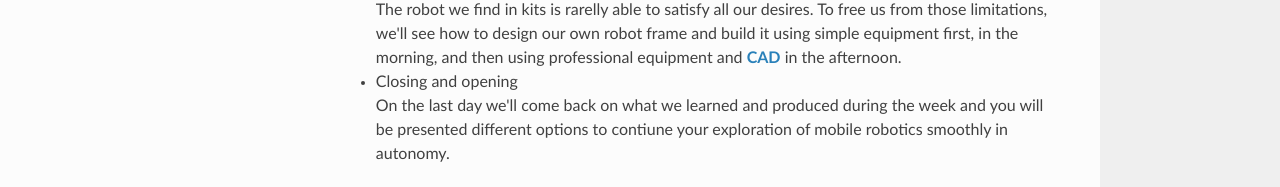
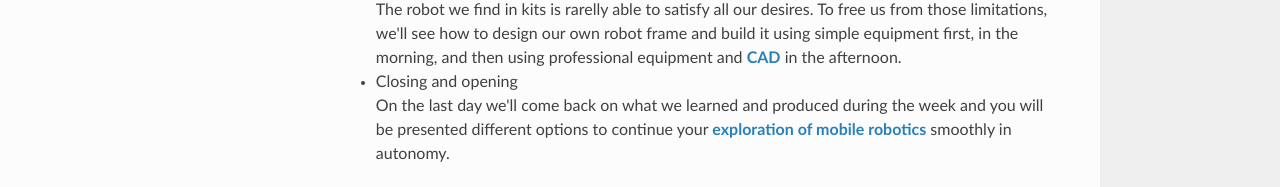
Before and after one commit to MobileRoboticsSchool/MobileRoboticsSchool.github.io, a plain HTML site: page index_hidden/index.html in a window 1280 px wide. Shown: the part 1073-1260 px from the top of the page. Drawn offline with nearby package versions, Linux system fonts and the light colour scheme.

Commit message:
Add files via upload

```diff
--- a/index_hidden/index.html
+++ b/index_hidden/index.html
@@ -107,7 +107,7 @@
 <li><a href="../cardbot/"><strong>Designing and building</strong></a><br>
     The robot we find in kits is rarelly able to satisfy all our desires. To free us from those limitations, we'll see how to design our own robot frame and build it using simple equipment first, in the morning, and then using professional equipment and <a href="../cad/"><strong>CAD</strong></a> in the afternoon.</li>
 <li>Closing and opening<br>
-    On the last day we'll come back on what we learned and produced during the week and you will be presented different options to contiune your exploration of mobile robotics smoothly in autonomy.</li>
+    On the last day we'll come back on what we learned and produced during the week and you will be presented different options to continue your <a href="../further/"><strong>exploration of mobile robotics</strong></a> smoothly in autonomy.</li>
 </ul>
 <p>Have a good time and may you learn a lot !</p>
 
```
